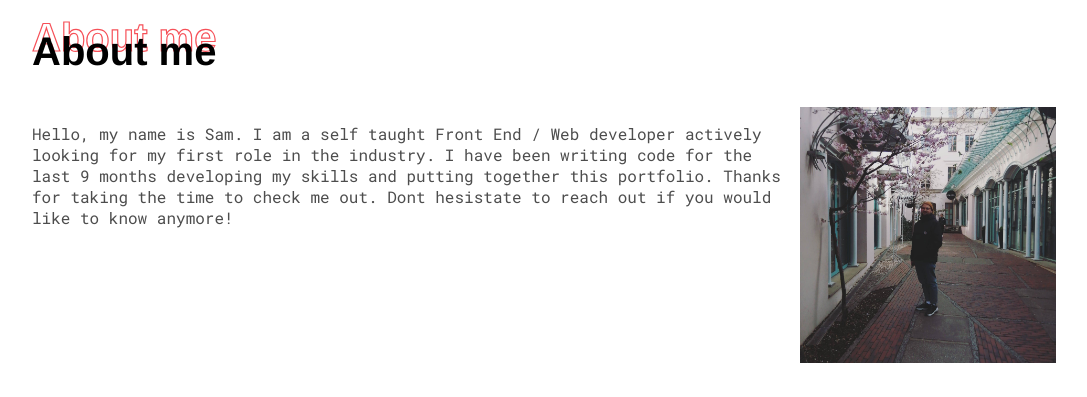
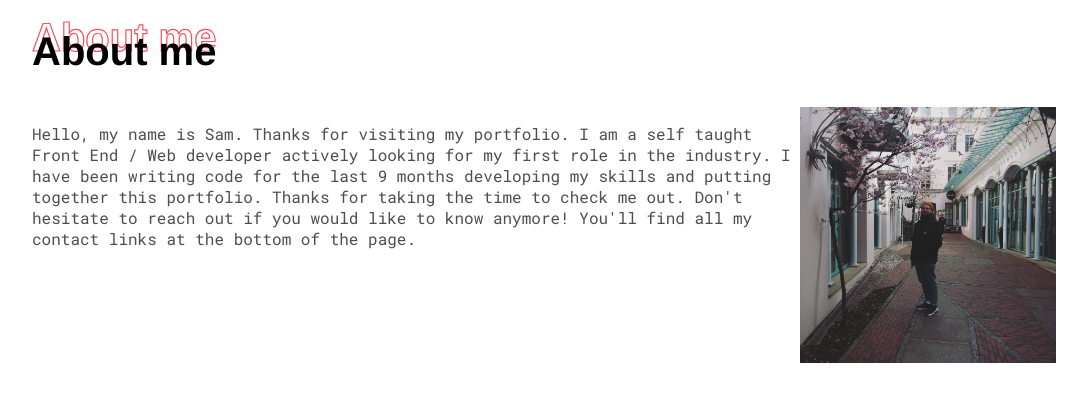
Before and after one commit to samllo/Portfolio-2021, a plain HTML site: page index.html in a window 1280 px wide. Shown: the part 1620-2017 px from the top of the page, without its empty margins (96-1183 px from the left). Drawn offline with nearby package versions, Linux system fonts and the light colour scheme; a web font is replaced by a local one.

Commit message:
revision of intro

```diff
--- a/index.html
+++ b/index.html
@@ -35,7 +35,7 @@
   <h2 class="outText">About me</h2>
   <h2 class="fillText">About me</h2>
   <div id="aboutMe">
-    <p id="aboutTxt"> Hello, my name is Sam. I am a self taught Front End / Web developer actively looking for my first role in the industry. I have been writing code for the last 9 months developing my skills and putting together this portfolio. Thanks for taking the time to check me out. Dont hesistate to reach out if you would like to know anymore!</p>
+    <p id="aboutTxt"> Hello, my name is Sam. Thanks for visiting my portfolio. I am a self taught Front End / Web developer actively looking for my first role in the industry. I have been writing code for the last 9 months developing my skills and putting together this portfolio. Thanks for taking the time to check me out.  Don't hesitate to reach out if you would like to know anymore! You'll find all my contact links at the bottom of the page.</p>
     <img id= "aboutImg" src="images/profile.jpeg" alt="Profile picture">
   </div>
 </div>
```
